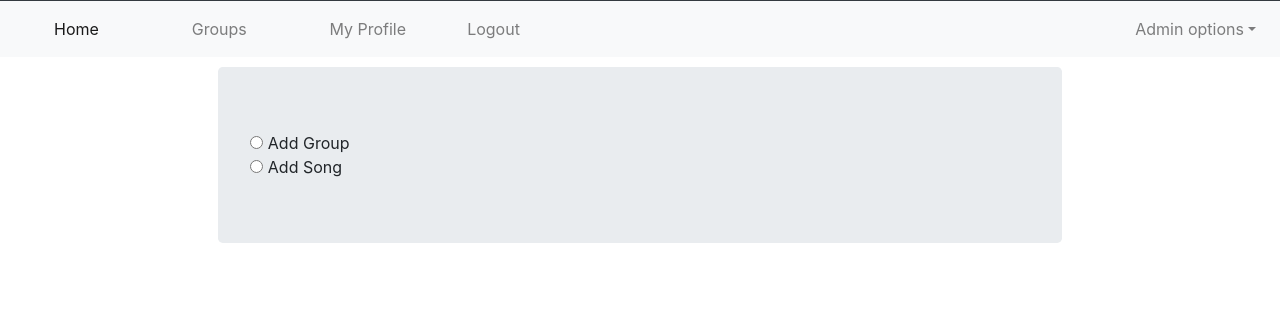
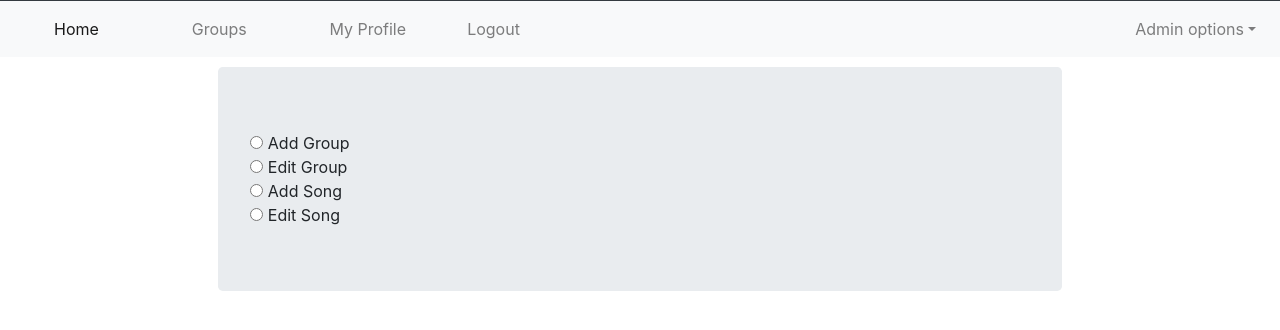
Before and after one commit to AleksSG/Web-App, a Django app: page /manage_data/ in a window 1280 px wide. Shown: the part 229-559 px from the top of the page. Run offline with Django 3.2, Linux system fonts and the light colour scheme; the visitor is signed in with stand-in values (Sample User, id 1); data that the repository does not hold is empty; some libraries are stand-ins or nearby versions.

Commit message:
Finished admin CRUD operations. Now superuser in the webpage (not admin section) can Import models (from API or manual), Update them and Delete them

```diff
--- a/MML/urls.py
+++ b/MML/urls.py
@@ -39,6 +39,9 @@ urlpatterns = [
     url(r'^songs/(?P<pk>[0-9]+)/$', views.song_info, name='song_info'),
     #url(r'^directors/$', views.DirectorListView.as_view(), name='Director'),
     #url(r'^directors/(?P<pk>[0-9]+)$', views.DirectorDetailView.as_view(), name='Movies_Director'),
-    url(r'^add_group/$', views.add_group, name= 'add_group'),
+    url(r'^edit_group/(?P<pk>[0-9]+)/$', views.edit_group, name= 'edit_group'),
+    url(r'^delete_group/(?P<pk>[0-9]+)/$', views.delete_group, name= 'delete_group'),
+    url(r'^edit_song/(?P<pk>[0-9]+)/$', views.edit_song, name= 'edit_song'),
+    url(r'^delete_song/(?P<pk>[0-9]+)/$', views.delete_song, name= 'delete_song')
 
 ]
--- a/MediaApp/forms.py
+++ b/MediaApp/forms.py
@@ -1,6 +1,6 @@
 from django import forms
-from .models import UserProfileInfo
-from django.contrib.auth.models import User, Group
+from .models import UserProfileInfo, Group, Song
+from django.contrib.auth.models import User
 
 class UserForm(forms.ModelForm):
     password = forms.CharField(widget=forms.PasswordInput())
@@ -21,6 +21,24 @@ class GroupForm(forms.Form):
     group_name = forms.CharField(label="Group Name", max_length=100, widget=forms.TextInput(attrs={'placeholder': 'Group Name'}))
     group_url = forms.CharField(label="Group URL", max_length=150, widget=forms.TextInput(attrs={'placeholder': 'Group URL'}))
 
+
+
+
+class EditGroupForm(forms.Form):
+    ed_group = forms.ModelChoiceField(queryset=Group.objects.none())
+
+    def __init__(self, *args, **kwargs):
+        qs = kwargs.pop('qs_group')
+        super(EditGroupForm, self).__init__(*args, **kwargs)
+        self.fields['ed_group'].queryset = qs
+        self.fields['ed_group'].empty_label="(No selected)"
+        self.fields['ed_group'].label="Group"
+
+class EditGroupFields(forms.ModelForm):
+    class Meta():
+        model = Group
+        exclude = ()
+
 class SongForm(forms.Form):
     song_name = forms.CharField(label="Song Name", max_length=100, widget=forms.TextInput(attrs={'placeholder': 'Song Name'}))
     group = forms.CharField(label="Group", max_length=100, widget=forms.TextInput(attrs={'placeholder': 'Group Name'}))
@@ -28,3 +46,18 @@ class SongForm(forms.Form):
     releaseDate = forms.CharField(label="Release Date", max_length=100, widget=forms.TextInput(attrs={'placeholder': 'Release Date'}))
     genre = forms.CharField(label="Genre", max_length=100, widget=forms.TextInput(attrs={'placeholder': 'Genre'}))
     song_url = forms.CharField(label="Song URL", max_length=100, widget=forms.TextInput(attrs={'placeholder': 'Song URL'}))
+
+class EditSongForm(forms.Form):
+    ed_song = forms.ModelChoiceField(queryset=Group.objects.none())
+
+    def __init__(self, *args, **kwargs):
+        qs = kwargs.pop('qs_song')
+        super(EditSongForm, self).__init__(*args, **kwargs)
+        self.fields['ed_song'].queryset = qs
+        self.fields['ed_song'].empty_label="(No selected)"
+        self.fields['ed_song'].label="Song"
+
+class EditSongFields(forms.ModelForm):
+    class Meta():
+        model = Song
+        exclude = ()
--- a/MediaApp/views.py
+++ b/MediaApp/views.py
@@ -1,5 +1,5 @@
 from django.shortcuts import render
-from MediaApp.forms import UserForm, UserProfileInfoForm, GroupForm, SongForm
+from MediaApp.forms import UserForm, UserProfileInfoForm, GroupForm, SongForm, EditGroupForm, EditGroupFields, EditSongForm, EditSongFields
 from django.contrib.auth import authenticate, login, logout
 from django.core.exceptions import PermissionDenied
 from django.http import HttpResponseRedirect, HttpResponse
@@ -122,10 +122,14 @@ def generate(request):
     return render(request,'MediaApp/generate.html')
 
 def manage(request):
+    keywords_gr = {'qs_group': Group.objects.all(), }
+    keywords_song = { 'qs_song': Song.objects.all()}
     if request.user.is_superuser:
         if request.method == 'POST':
             group_form = GroupForm(data=request.POST)
             song_form = SongForm(data=request.POST)
+            ed_group_form = EditGroupForm(data=request.POST, **keywords_gr)
+            ed_song_form = EditSongForm(data=request.POST, **keywords_song)
             if group_form.is_valid():
                 group_name = group_form.cleaned_data.get('group_name')
                 group_url = group_form.cleaned_data.get('group_url')
@@ -134,6 +138,10 @@ def manage(request):
                     group_model = Group(name = group_name, url_info = group_url)
                     print(group_model)
                     group_model.save()
+            elif ed_group_form.is_valid():
+                group = ed_group_form.cleaned_data.get('ed_group')
+                return HttpResponseRedirect(reverse('edit_group', kwargs={'pk':group.pk}))
+
             elif song_form.is_valid():
                 song_name = song_form.cleaned_data.get('song_name')
                 song_group = song_form.cleaned_data.get('group')
@@ -148,6 +156,9 @@ def manage(request):
                 if not Song.objects.filter(name = song_name).filter(group = group_db).exists():
                     song_model = Song(name=song_name, group=group_db, album=song_album, release_date=release_date, genre=genre, url_info=song_url)
                     song_model.save()
+            elif ed_song_form.is_valid():
+                song = ed_song_form.cleaned_data.get('ed_song')
+                return HttpResponseRedirect(reverse('edit_song', kwargs={'pk':song.pk}))
 
             else:
                 print(group_form.errors)
@@ -155,16 +166,62 @@ def manage(request):
         else:
             group_form = GroupForm()
             song_form = SongForm()
-
+            ed_group_form = EditGroupForm(**keywords_gr)
+            ed_song_form = EditSongForm(**keywords_song)
         return render(request, 'MediaApp/manage_data.html', {'group_form': group_form,
-                                                         'song_form':  song_form})
+                                                         'song_form':  song_form,
+                                                         'ed_group_form': ed_group_form,
+                                                         'ed_song_form': ed_song_form})
     raise PermissionDenied
 
-def add_group(request):
-    print("pp")
-    manage(request)
-    # raise PermissionDenied
+def edit_group(request, pk):
+    if request.user.is_superuser:
+        group_model = Group.objects.filter(id=pk).first()
+        initial_values={'name': group_model.name, 'url_info': group_model.url_info}
+        if request.method == 'POST':
+            edit_group_fields_form = EditGroupFields(data=request.POST, initial=initial_values)
+            if edit_group_fields_form.is_valid():
+                group_model.name = edit_group_fields_form.cleaned_data['name']
+                group_model.url_info = edit_group_fields_form.cleaned_data['url_info']
+                group_model.save()
+        else:
+            edit_group_fields_form = EditGroupFields(initial=initial_values)
+        return render(request, 'MediaApp/edit_group.html', {'group': group_model,
+                                                            'form': edit_group_fields_form})
+    raise PermissionDenied
 
+def delete_group(request, pk):
+    if request.user.is_superuser:
+        Group.objects.filter(id = pk).delete()
+        return HttpResponseRedirect(reverse('manage_data'))
+    raise PermissionDenied
+
+def edit_song(request, pk):
+    if request.user.is_superuser:
+        song_model = Song.objects.filter(id=pk).first()
+        initial_values={'name': song_model.name, 'group': song_model.group, 'album': song_model.album, 'release_date': song_model.release_date, 'genre': song_model.genre, 'url_info': song_model.url_info}
+        if request.method == 'POST':
+            edit_song_fields_form = EditSongFields(data=request.POST, initial=initial_values)
+            if edit_song_fields_form.is_valid():
+                song_model.name = edit_song_fields_form.cleaned_data['name']
+                song_model.group = edit_song_fields_form.cleaned_data['group']
+                song_model.album = edit_song_fields_form.cleaned_data['album']
+                song_model.release_date = edit_song_fields_form.cleaned_data['release_date']
+                song_model.genre = edit_song_fields_form.cleaned_data['genre']
+                song_model.url_info = edit_song_fields_form.cleaned_data['url_info']
+                song_model.save()
+        else:
+            edit_song_fields_form = EditSongFields(initial=initial_values)
+        return render(request, 'MediaApp/edit_song.html', {'song': song_model,
+                                                           'form': edit_song_fields_form})
+
+    raise PermissionDenied
+
+def delete_song(request, pk):
+    if request.user.is_superuser:
+        Song.objects.filter(id = pk).delete()
+        return HttpResponseRedirect(reverse('manage_data'))
+    raise PermissionDenied
 
 def register(request):
     registered = False
--- a/static/CSS/manage_data.css
+++ b/static/CSS/manage_data.css
@@ -5,3 +5,15 @@
 #add_song {
   display: none;
 }
+
+#edit_group {
+  display: none;
+}
+
+/* #edit_group {
+  display: none;
+}
+
+#edit_song {
+  display: none;
+} */
--- a/static/JS/hide_menu.js
+++ b/static/JS/hide_menu.js
@@ -3,29 +3,45 @@ $radios.change(function() {
   var checked = $radios.filter(':checked').val();
   if (checked == 'group') {
     $('#add_group').slideDown(1000);
-    $("#id_group_name }}").attr('required', true);
-    $("#id_group_url }}").attr('required', true);
+    // $("#id_group_name }}").attr('required', true);
+    // $("#id_group_url }}").attr('required', true);
   } else {
     $('#add_group').slideUp(1000);
-    $("#id_group_name }}").attr('required', false);
-    $("#id_group_url }}").attr('required', false);
+    // $("#id_group_name }}").attr('required', false);
+    // $("#id_group_url }}").attr('required', false);
+  }
+
+  // if (checked == 'egroup') {
+  //   $('#edit_group').slideDown(1000);
+  // } else {
+  //   $('#edit_group').slideUp(1000);
+  // }
+  if (checked == 'edgroup') {
+    $('#edit_group').slideDown(1000);
+  } else {
+    $('#edit_group').slideUp(1000);
   }
   if (checked == 'song') {
     $('#add_song').slideDown(1000);
-    $("#id_song_name }}").attr('required', true);
-    $("#id_group_name }}").attr('required', true);
-    $("#id_album }}").attr('required', true);
-    $("#id_releaseDate }}").attr('required', true);
-    $("#id_genre }}").attr('required', true);
-    $("#id_song_url }}").attr('required', true);
+    // $("#id_song_name }}").attr('required', true);
+    // $("#id_group_name }}").attr('required', true);
+    // $("#id_album }}").attr('required', true);
+    // $("#id_releaseDate }}").attr('required', true);
+    // $("#id_genre }}").attr('required', true);
+    // $("#id_song_url }}").attr('required', true);
 
   } else {
     $('#add_song').slideUp(1000);
-    $("#id_song_name }}").attr('required', false);
-    $("#id_group_name }}").attr('required', false);
-    $("#id_album }}").attr('required', false);
-    $("#id_releaseDate }}").attr('required', false);
-    $("#id_genre }}").attr('required', false);
-    $("#id_song_url }}").attr('required', false);
+    // $("#id_song_name }}").attr('required', false);
+    // $("#id_group_name }}").attr('required', false);
+    // $("#id_album }}").attr('required', false);
+    // $("#id_releaseDate }}").attr('required', false);
+    // $("#id_genre }}").attr('required', false);
+    // $("#id_song_url }}").attr('required', false);
+  }
+  if (checked == 'edsong') {
+    $('#edit_song').slideDown(1000);
+  } else {
+    $('#edit_song').slideUp(1000);
   }
 });
--- a/templates/MediaApp/base.html
+++ b/templates/MediaApp/base.html
@@ -76,6 +76,6 @@
     <!-- <script src="https://cdnjs.cloudflare.com/ajax/libs/popper.js/1.14.7/umd/popper.min.js" integrity="sha384-UO2eT0CpHqdSJQ6hJty5KVphtPhzWj9WO1clHTMGa3JDZwrnQq4sF86dIHNDz0W1" crossorigin="anonymous"></script> -->
     <script src="https://stackpath.bootstrapcdn.com/bootstrap/4.3.1/js/bootstrap.min.js" integrity="sha384-JjSmVgyd0p3pXB1rRibZUAYoIIy6OrQ6VrjIEaFf/nJGzIxFDsf4x0xIM+B07jRM" crossorigin="anonymous"></script>
     <script type="text/javascript" src="{% static 'JS/hide_menu.js' %}"></script>
-    <script type="text/javascript" src="{% static 'JS/autocomplete_groups.js' %}"></script>
+    <script type="text/javascript" src="{% static 'JS/autocomplete.js' %}"></script>
   </body>
 </html>
--- a/templates/MediaApp/manage_data.html
+++ b/templates/MediaApp/manage_data.html
@@ -12,6 +12,14 @@
         </form>
       </div>
 
+    <input type="radio" name="model" value="edgroup"> Edit Group <br>
+      <div id="edit_group" style="display:none">
+        <form method="post">
+          {% csrf_token %}
+          {{ ed_group_form.as_p }}
+          <input type="submit" class="btn btn-primary btn_submit" value="Edit">
+        </form>
+      </div>
     <input type="radio" name="model" value="song"> Add Song <br>
       <div id="add_song">
         <form method="post">
@@ -20,6 +28,21 @@
           <input type="submit" class="btn btn-primary btn_submit" value="Save">
         </form>
       </div>
+    <input type="radio" name="model" value="edsong"> Edit Song <br>
+      <div id="edit_song" style="display:none">
+        <form method="post">
+          {% csrf_token %}
+          {{ ed_song_form.as_p }}
+          <input type="submit" class="btn btn-primary btn_submit" value="Edit">
+        </form>
+      </div>
   </div>
 </div>
+<!-- <input type="radio" name="model" value="egroup"> Edit Group <br>
+<div id="edit_group">
+  <form method="post">
+    {% csrf_token %}
+    <input type="submit" class="btn btn-primary btn_submit" value="Save">
+  </form>
+</div> -->
 {% endblock %}
```
Also changed, not shown: templates/MediaApp/edit_group.html (added, +16 -0 lines), templates/MediaApp/edit_song.html (added, +16 -0 lines), static/JS/autocomplete.js (renamed from static/JS/autocomplete_groups.js).
